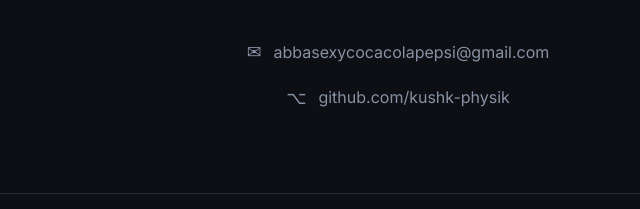
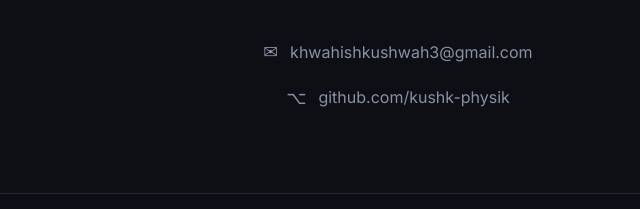
Before and after one commit to kushk-physik/kushk-physik.github.io, a plain HTML site: page index.html in a window 1280 px wide. Shown: the part 2031-2240 px from the top of the page, 242-882 px from the left. Drawn offline with Linux system fonts and the light colour scheme.

Commit message:
Update contact email

```diff
--- a/index.html
+++ b/index.html
@@ -114,9 +114,9 @@
       <h2 class="section-title">Get in Touch</h2>
       <p class="section-sub">Reach out for collaborations, questions, or just to say hi.</p>
       <div class="contact-links">
-        <a href="mailto:abbasexycocacolapepsi@gmail.com" class="contact-item">
+        <a href="mailto:khwahishkushwah3@gmail.com" class="contact-item">
           <span class="contact-icon">✉</span>
-          <span>abbasexycocacolapepsi@gmail.com</span>
+          <span>khwahishkushwah3@gmail.com</span>
         </a>
         <a href="https://github.com/kushk-physik" target="_blank" rel="noopener" class="contact-item">
           <span class="contact-icon">⌥</span>
```
